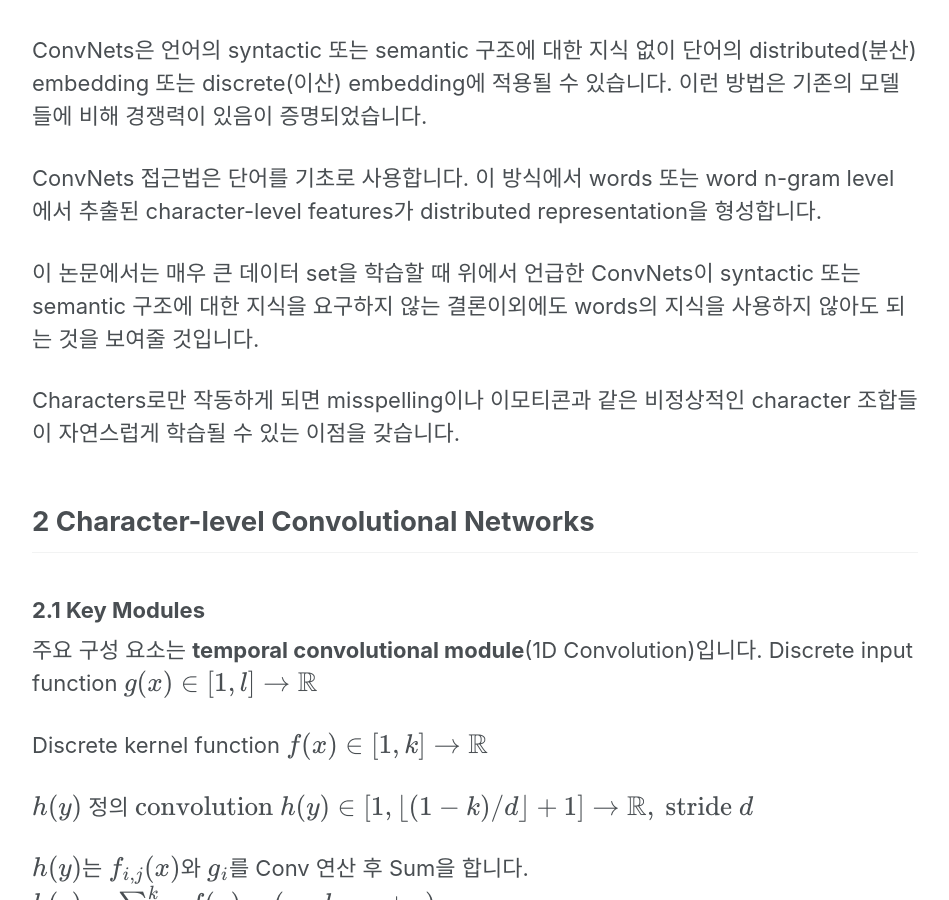
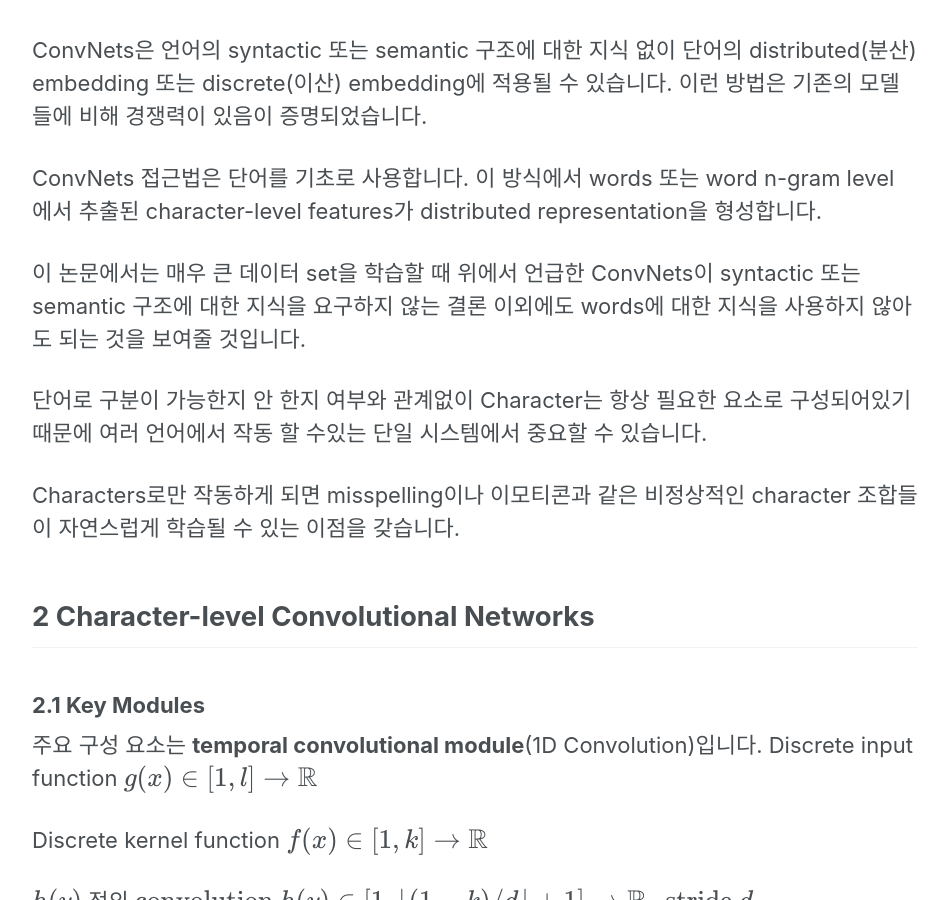
Before and after one commit to thisisiron/thisisiron.github.io, a Jekyll site: the page built from _posts/NLP/2019-02-24-Char-level CNN.md, in a window 1280 px wide and 900 px high, scrolled down 848 px. Shown: the whole window, without its empty margins (290-1239 px from the left). Built offline with Jekyll 4.4.1, drawn with Linux system fonts in a browser that asks for light colours; cached includes are drawn as plain includes; nearby versions of some CDN libraries; formulas are drawn with MathJax 3; comment, search, counter and statistics services are not loaded.

Commit message:
update the post of char cnn

```diff
--- a/_posts/NLP/2019-02-24-Char-level CNN.md
+++ b/_posts/NLP/2019-02-24-Char-level CNN.md
@@ -20,7 +20,9 @@ ConvNets은 언어의 syntactic 또는 semantic 구조에 대한 지식 없이
 
 ConvNets 접근법은 단어를 기초로 사용합니다. 이 방식에서 words 또는 word n-gram level 에서 추출된 character-level features가 distributed representation을 형성합니다.
 
-이 논문에서는 매우 큰 데이터 set을 학습할 때 위에서 언급한 ConvNets이 syntactic 또는 semantic 구조에 대한 지식을 요구하지 않는 결론이외에도 words의 지식을 사용하지 않아도 되는 것을 보여줄 것입니다.
+이 논문에서는 매우 큰 데이터 set을 학습할 때 위에서 언급한 ConvNets이 syntactic 또는 semantic 구조에 대한 지식을 요구하지 않는 결론 이외에도 words에 대한 지식을 사용하지 않아도 되는 것을 보여줄 것입니다.
+
+단어로 구분이 가능한지 안 한지 여부와 관계없이 Character는 항상 필요한 요소로 구성되어있기 때문에 여러 언어에서 작동 할 수있는 단일 시스템에서 중요할 수 있습니다.
 
 Characters로만 작동하게 되면 misspelling이나 이모티콘과 같은 비정상적인 character 조합들이 자연스럽게 학습될 수 있는 이점을 갖습니다.
 
```
